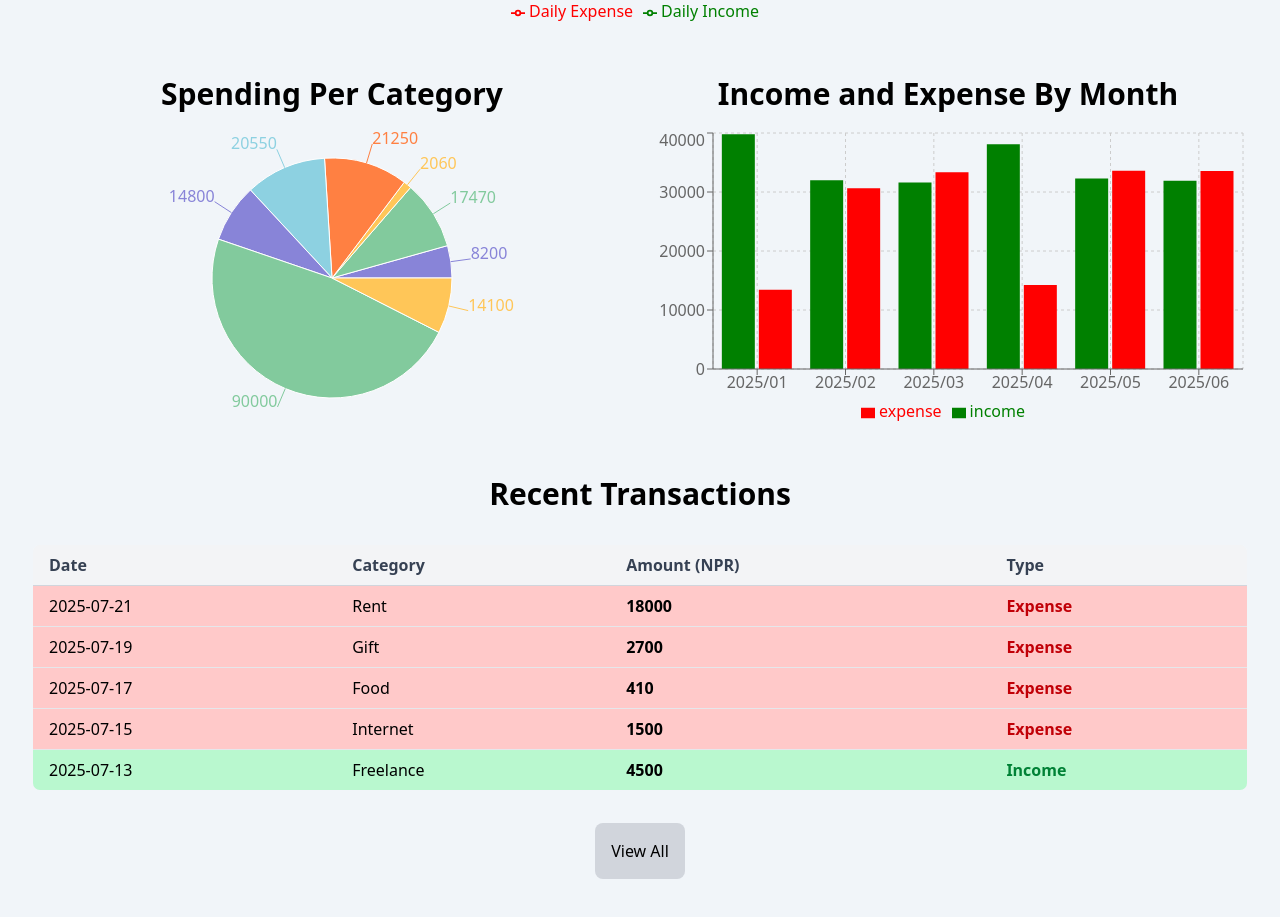
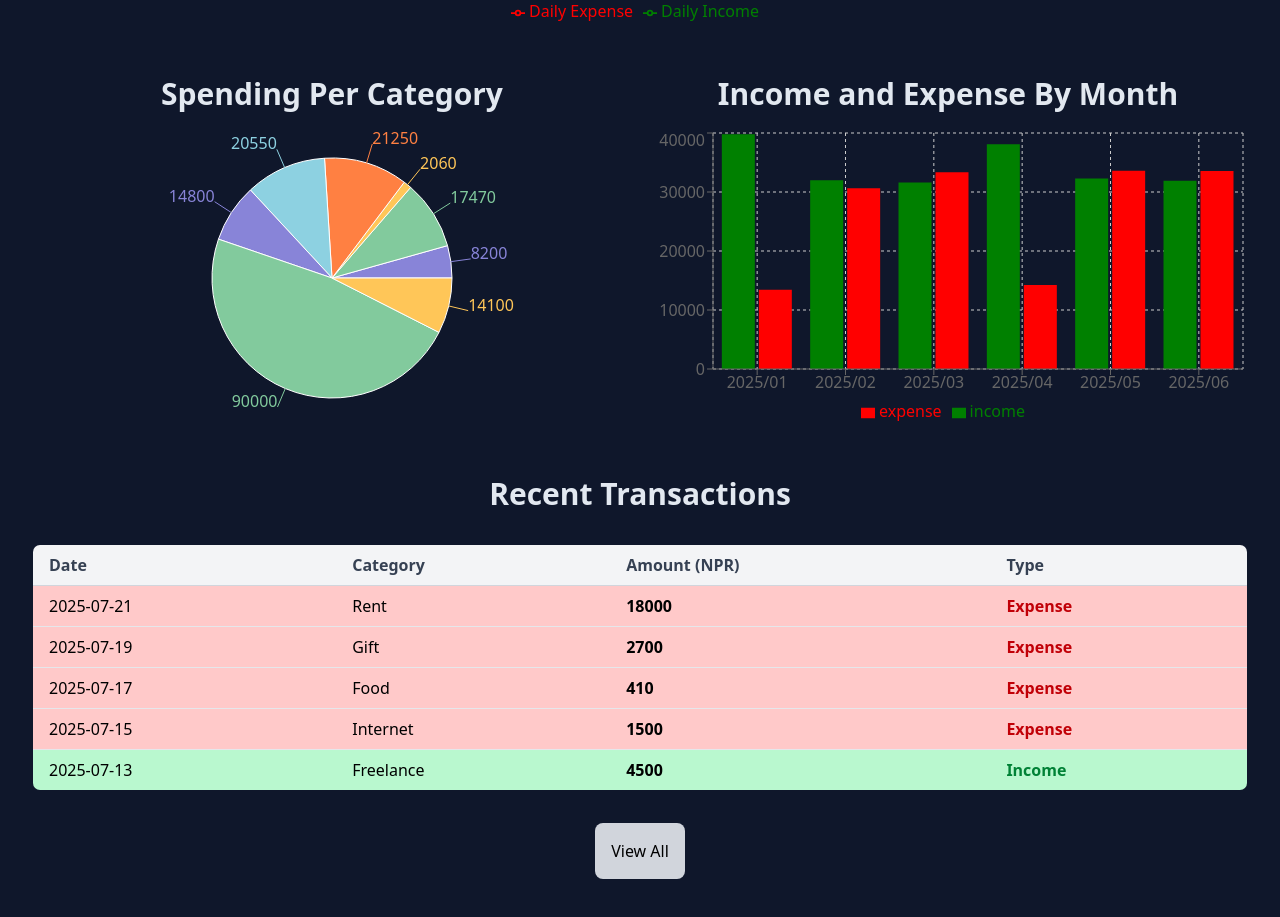
Before and after one commit to Amrit126/Finance-Dashboard, a React (Vite) app: page / in a window 1280 px wide. Shown: the part 920-1837 px from the top of the page. Built offline with nearby package versions, Linux system fonts and the light colour scheme.

Commit message:
Adding dark mode features in home page

```diff
--- a/src/App.jsx
+++ b/src/App.jsx
@@ -11,22 +11,27 @@ function App() {
   const [transactionsData, setTransactionsData] = useState(temporaryData())
   const [categories, setCategories] = useState(["Food", "Shopping", "Internet", "Health", "Groceries",
     "Transport", "Salary", "Bonus", "Freelance", "Rent", "Gift"])
+  const [isDark, setIsDark] = useState(true)
 
   return (
     <Routes>
       <Route index element={<HomePage
         transactionsData={transactionsData}
+        isDark={isDark}
       />} />
       <Route path="/transactions" element={<Transaction
         transactionsData={transactionsData}
         setTransactionsData={setTransactionsData}
         categories={categories}
+        isDark={isDark}
       />} />
       <Route path="/settings" element={<Settings
         transactionsData={transactionsData}
         setTransactionsData={setTransactionsData}
         categories={categories}
         setCategories={setCategories}
+        isDark={isDark}
+        setIsDark={setIsDark}
       />} />
       <Route path="*" element={<NotFound />} />
     </Routes>
--- a/src/pages/home/HomePage.jsx
+++ b/src/pages/home/HomePage.jsx
@@ -7,7 +7,7 @@ import { PieChartGraph } from './charts/PieChartGraph'
 import { BarGraph } from './charts/BarGraph'
 import { RecentTransactions } from './RecentTransactions'
 
-export function HomePage({ transactionsData }) {
+export function HomePage({ transactionsData, isDark }) {
     const [isDay, setIsDay] = useState(true)
 
     function turnOnDay() {
@@ -22,7 +22,9 @@ export function HomePage({ transactionsData }) {
         <>
             <title>Dashboard</title>
             <Header />
-            <div className="h-full bg-slate-100 p-4 md:p-8">
+            <div className={`h-full bg-slate-100 p-4 md:p-8 ${isDark ? 'bg-slate-900 text-slate-200' :
+                ''
+                }`}>
                 {/*Summary Cards*/}
                 <div className="grid grid-cols-2 md:grid-cols-3 gap-4 h-[250px] my-4 font-semibold text-xl
                 md:text-3xl">
@@ -32,7 +34,8 @@ export function HomePage({ transactionsData }) {
                 {/*Line Graph */}
                 <div className="my-12 mt-14">
                     <h2 className="text-xl md:text-3xl font-semibold text-center">Income and Expenses Comparison</h2>
-                    <div className="w-full flex justify-center p-4 text-lg md:text-xl font-bold">
+                    <div className={`w-full flex justify-center p-4 text-lg md:text-xl font-bold
+                         ${isDark ? 'text-black' : ''}`}>
                         <button className={`${isDay ? 'bg-white' : 'bg-gray-300'} p-3 cursor-pointer
                         transition-all duration-300 hover:scale-105`}
                             onClick={turnOnDay}
@@ -64,10 +67,10 @@ export function HomePage({ transactionsData }) {
                 {/*Last 5 Transactions*/}
                 <div className="w-full flex flex-col items-center mt-8">
                     <h2 className="text-xl md:text-3xl font-semibold text-center mb-4">Recent Transactions</h2>
-                    <RecentTransactions transactions={transactionsData} />
+                    <RecentTransactions transactions={transactionsData} isDark={isDark} />
                     <Link
-                        className="my-8 bg-gray-300 p-4 rounded-lg transition-all duration-300
-                        hover:scale-105 hover:opacity-80 cursor-pointer"
+                        className={`my-8 bg-gray-300 p-4 rounded-lg transition-all duration-300 font-medium
+                        hover:scale-105 hover:opacity-80 cursor-pointer ${isDark ? 'text-black' : ''}`}
                         to="/transactions"
                     >View All</Link>
                 </div>
--- a/src/pages/home/RecentTransactions.jsx
+++ b/src/pages/home/RecentTransactions.jsx
@@ -1,6 +1,6 @@
 import { getLastFiveTransactions } from "../../utils/getLastFiveTransactions"
 
-export function RecentTransactions({ transactions }) {
+export function RecentTransactions({ transactions, isDark }) {
     const data = getLastFiveTransactions(transactions)
 
     return (
@@ -14,7 +14,7 @@ export function RecentTransactions({ transactions }) {
                 </tr>
             </thead>
 
-            <tbody>
+            <tbody className={`${isDark ? 'text-black' : ''}`}>
                 {data.map((item) => (
                     <tr
                         key={item.id}
--- a/src/pages/settings/Settings.jsx
+++ b/src/pages/settings/Settings.jsx
@@ -1,11 +1,10 @@
-import { useState } from 'react'
+//import { useState } from 'react'
 import { Header } from "../../components/Header";
 
-export function Settings() {
-    const [darkMode, setDarkMode] = useState(false)
+export function Settings({ isDark, setIsDark }) {
 
     function toggleButton() {
-        setDarkMode(isOn => {
+        setIsDark(isOn => {
             return isOn ? false : true
         })
     }
@@ -21,11 +20,11 @@ export function Settings() {
                 <div className="flex p-2 border border-black gap-8 w-full md:w-[30%] justify-between items-center">
                     <p>Dark Mode</p>
                     <div className={`h-[30px] w-[20%] relative rounded-lg
-                    ${darkMode ? 'bg-black' : 'bg-slate-300'} cursor-pointer`}
+                    ${isDark ? 'bg-black' : 'bg-slate-300'} cursor-pointer`}
                         onClick={toggleButton}
                     >
-                        <div className={`absolute h-[30px] w-[50%] ${darkMode ? 'bg-white' : 'bg-black'}
-                        rounded-3xl ${darkMode ? 'translate-x-full' : 'translate-x-0'}
+                        <div className={`absolute h-[30px] w-[50%] ${isDark ? 'bg-white' : 'bg-black'}
+                        rounded-3xl ${isDark ? 'translate-x-full' : 'translate-x-0'}
                          transition-all duration-300`}>
 
                         </div>
```
